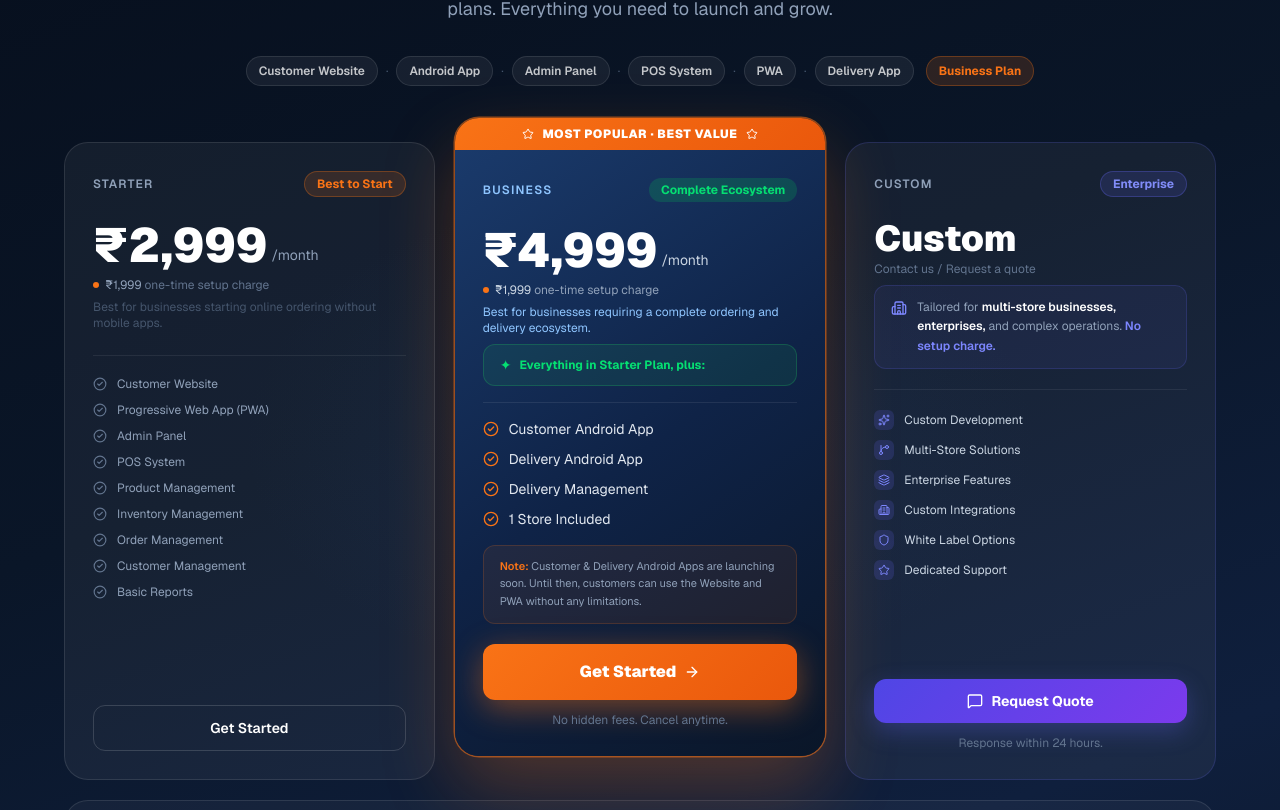
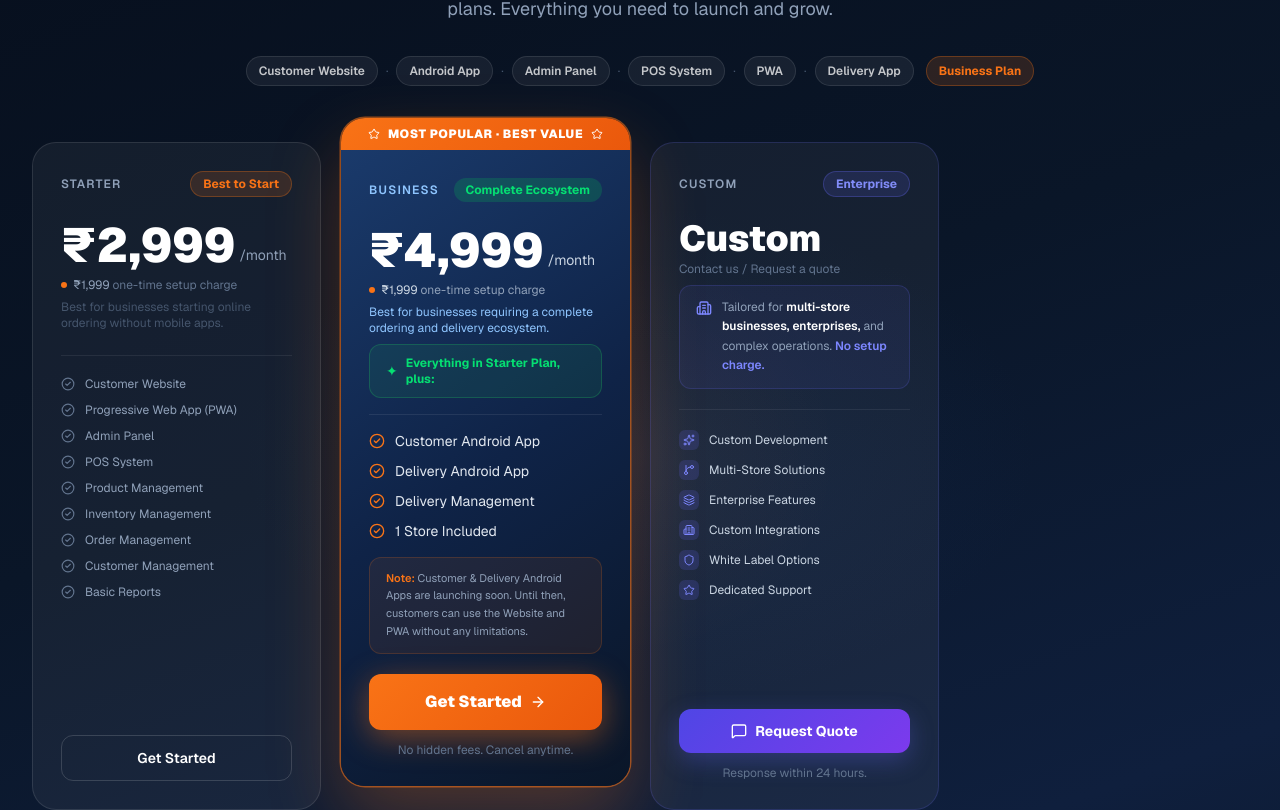
Before and after one commit to quantixtechnology/quantix-website, a Next.js app: page / in a window 1280 px wide. Shown: the part 5810-6620 px from the top of the page. Built offline with nearby package versions, Linux system fonts and the light colour scheme; no server answers.

Commit message:
chore: auto-deploy 2026-06-09 14:18

```diff
--- a/app/sections/Pricing.tsx
+++ b/app/sections/Pricing.tsx
@@ -151,8 +151,8 @@
         {/* ── Ecosystem product strip ── */}
         <EcosystemStrip />
 
-        {/* ── 3-column pricing grid ── */}
-        <div className="grid grid-cols-1 md:grid-cols-3 gap-5 max-w-6xl mx-auto items-stretch">
+        {/* ── 4-column pricing grid ── */}
+        <div className="grid grid-cols-1 sm:grid-cols-2 lg:grid-cols-4 gap-5 max-w-7xl mx-auto items-stretch">
 
           {/* ━━━ Card 1: Starter ━━━ */}
           <motion.div
```
